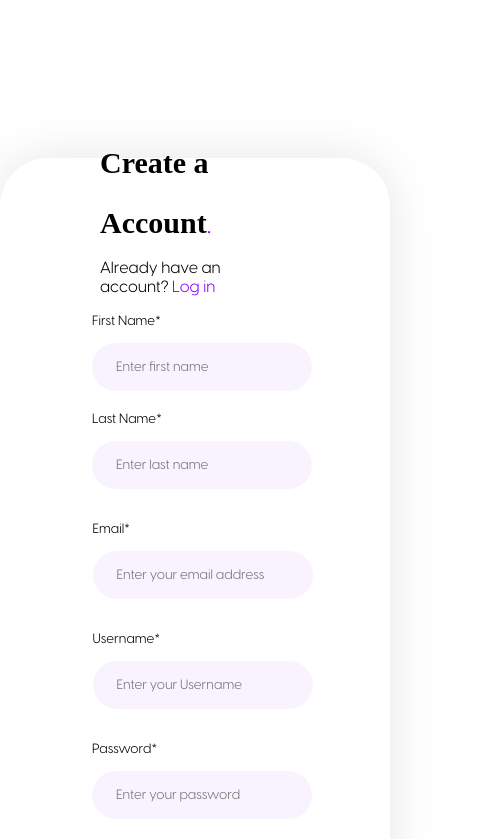
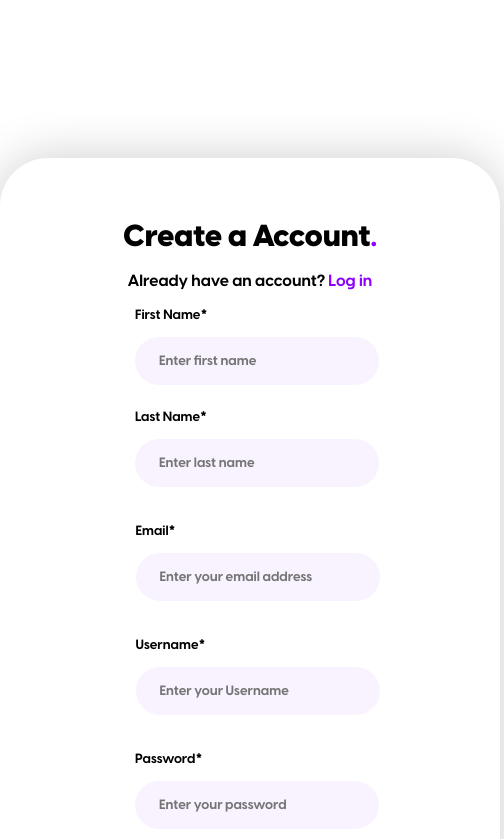
Before and after one commit to CracKube/crackube-frontend, a React (Create React App) app: page /login in a window 390 px wide. Shown: the top 839 px of the page, 504 px wide, since content can reach past the window. Built offline with nearby package versions, Linux system fonts and the light colour scheme.

Commit message:
Login Page Completed

```diff
--- a/package.json
+++ b/package.json
@@ -8,6 +8,7 @@
     "@testing-library/user-event": "^13.5.0",
     "react": "^18.2.0",
     "react-dom": "^18.2.0",
+    "react-helmet": "^6.1.0",
     "react-router-dom": "^6.8.1",
     "react-scripts": "5.0.1",
     "web-vitals": "^2.1.4"
--- a/src/Component/Pages/LandingPage.jsx
+++ b/src/Component/Pages/LandingPage.jsx
@@ -1,6 +1,6 @@
 import React from 'react'
 import Navbar from '../Navbar'
-
+import Login from '../Pages/Login';
 function LandingPage() {
     return (
         <>
--- a/src/Component/Pages/Login.jsx
+++ b/src/Component/Pages/Login.jsx
@@ -1,20 +1,41 @@
-import React from 'react'
-import Navbar from '../Navbar'
-import { useState } from 'react';
+import React, { useState } from 'react'
 import {Helmet} from 'react-helmet';
+import ProgressPassword from '../ProgressPassword';
 
 function Login() {
     const [message, setMessage] = useState("");
     const [userMsg, setUserMsg] = useState("");
+    const [CPass, setCPass] = useState("");
     const [prompt, setPrompt] = useState("");
     const [FirstName, setFirstName] = useState("");
     const [LastName, setLastName] = useState("");
     const [focus, setFocus] = useState(false);
     const [focus1, setFocus1] = useState(false);
     const [focus2, setFocus2] = useState(false);
-    const [focus3, setFocus3] = useState(false);
+    const [focus3, setFocus3] = useState();
     const [focus4, setFocus4] = useState(false);
+    const [focus5, setFocus5] = useState(false);
+    const [checks, setChecks] = useState({
+        letterCheck: false,
+        mailCheck: false,
+        smallCheck: false,
+        CapsCheck: false,
+        SpecialChar: false,
+        lengthCheck : false,
+        numCheck: false,
+        letChk: false,
 
+    })
+    // Confirm password method
+    const passwordInput = document.getElementById("password");
+    const confirmPassword = document.getElementById("confirmPassword");
+    function verifyPassword() {
+        if(passwordInput.value !== confirmPassword.value) {
+            setCPass("*Passwords do not match");
+        }else{
+            setCPass("");
+        }
+    }
     // handle Focus on inputs
     const handleOnFocus = () => {
         setFocus(true);
@@ -37,14 +58,18 @@ function Login() {
     const handleOnFocus3 = () => {
         setFocus3(true);
     }
-    const handleOnBlur3 = () => {
-        setFocus3(false);
-    }
+
     const handleOnFocus4 = () => {
         setFocus4(true);
     }
     const handleOnBlur4 = () => {
         setFocus4(false);
+    }
+    const handleOnFocus5 = () => {
+        setFocus5(true);
+    }
+    const handleOnBlur5 = () => {
+        setFocus5(false);
     }
     //other Implementation
     // FirstName
@@ -54,37 +79,38 @@ function Login() {
             var currentValue = e.target.value;
             const regEx = /^[a-zA-Z]{1,10}$/
             if(regEx.test(currentValue)) {
-                setFirstName("Strong First name");
+                setLastName("");
             }else if (!regEx.test(currentValue) ){
-                setFirstName("Invalid")
+                setLastName("*This is not the first name")
+            }else {
+                setLastName("");
+            }
+        })
+    }
+    var firstName = document.getElementById("lastname");
+    if(firstName) {
+        firstName.addEventListener('input' , function(e) {
+            var currentValue = e.target.value;
+            const regEx = /^[a-zA-Z]{1,10}$/
+            if(regEx.test(currentValue)) {
+                setFirstName("");
+            }else if (!regEx.test(currentValue) ){
+                setFirstName("*This is not the last name")
             }else {
                 setFirstName("");
             }
         })
     }
-    var lastName = document.getElementById("lastname");
-    if(lastName) {
-        lastName.addEventListener('input' , function(e) {
-            var currentValue = e.target.value;
-            const regEx = /^[a-zA-Z]{1,10}$/
-            if(regEx.test(currentValue)) {
-                setLastName("Strong Last Name");
-            }else if (!regEx.test(currentValue) ){
-                setLastName("Invalid")
-            }else {
-                setLastName("");
-            }
-        })
-    }
+
     var userName = document.getElementById("username");
      if(userName){
      userName.addEventListener('input' , function(e) {
         var currentValue = e.target.value;
         const regEx = /^[a-zA-Z]{1,10}$/
         if(regEx.test(currentValue)) {
-            setUserMsg("Strong User Name");
+            setUserMsg("");
         }else if (!regEx.test(currentValue) ){
-            setUserMsg("Invalid")
+            setUserMsg("*Invalid User Name")
         }else {
             setUserMsg("");
         }
@@ -96,28 +122,41 @@ function Login() {
             var currentValue = e.target.value;
             const regEx = /[a-zA-Z0-9._%+-]+@[a-zA-Z0-9.-]+\.[a-z]{2,8}(.[a-z{2,8}])?/
             if(regEx.test(currentValue)){
-                setMessage("Email is valid");
+                setMessage("");
             }else if(!regEx.test(currentValue))  {
-                setMessage("Email is not valid");
+                setMessage("*Email is not valid");
             } else {
                 setMessage("");
             }
         })
     }
-    var password = document.getElementById("password")
-    if(password) {
-        password.addEventListener('input', function(e) {
-            var currentValue = e.target.value;
-            const regEx = /^(?=.*\d)(?=.*[a-z])(?=.*[A-Z])(?=.*[\W_222]).{8,}$/
-            if(regEx.test(currentValue)) {
-                setPrompt("Strong password");
-            }else if (!regEx.test(currentValue) ){
-                setPrompt("Password is weak")
-            }else {
-                setPrompt("");
-            }
+    const handleEmail = (e) => {
+        const {value} = e.target;
+        const mailCheck = /[a-zA-Z0-9._%+-]+@[a-zA-Z0-9.-]+\.[a-z]{2,8}(.[a-z{2,8}])?/.test(value);
+        setChecks({
+            mailCheck,
+        });
+    }
+    const handleOnBlur3 = () => {
+        setFocus3(false);
+
+    }
+    const handlePassword = (e) => {
+        const {value} = e.target;
+        const smallCheck = /[a-z]/.test(value);
+        const CapsCheck = /[A-Z]/.test(value);
+        const SpecialChar = /[^\w\s]/.test(value);
+        const numCheck = /\d/.test(value);
+        const lengthCheck =/.{8,}$/.test(value);
+        setChecks({
+            smallCheck,
+            CapsCheck,
+            SpecialChar,
+            numCheck,
+            lengthCheck,
         })
     }
+
   return (
 
     <div className='out'>
@@ -131,57 +170,117 @@ function Login() {
             <p>Create a Account<span className='dot'>.</span></p>
         </div>
         <div className='box'>
-            <p>Already have an account? <a href='' className='log'>Log in</a></p>
+            <p>Already have an account? <a href='/' className='log'>Log in</a></p>
         </div>
         <div className='name'>
             <div className='first'>
                 <div><h5>First Name*</h5></div>
-                <div><form action=""><input type="text" id = "firstname" onFocus={handleOnFocus3}
-                onBlur = {handleOnBlur3} placeholder='Enter first name'/></form></div>
+                <div>
+                <form action="firstname"><input type="text"
+                id = "firstname"
+                onFocus={handleOnFocus3}
+                onBlur = {handleOnBlur3}
+                placeholder='Enter first name'
+                /></form>
+                {focus3 ? null  : <p style={{
+                color: "#ff0000",
+                fontSize: "10px",
+                paddingLeft: "70px",
+            }}>{LastName}</p> }
+                </div>
             </div>
 
             <div className='last'>
                 <div><h5>Last Name*</h5></div>
-                <div><form action=""><input id = "lastname" onFocus={handleOnFocus4}
-                onBlur = {handleOnBlur4} type="text" placeholder='Enter last name' /></form></div>
+                <div><form action="lastname"><input id = "lastname"
+                onFocus={handleOnFocus4}
+                onBlur = {handleOnBlur4}
+                type="text"
+                placeholder='Enter last name'
+                 /></form>
+                {/* {focus4 ?( <ProgressBar letterFlag = {checks.letterCheck ? true : false} />): null} */}
+                {focus4 ? null :  <p style={{
+                color: "#ff0000",
+                fontSize: "10px",
+                paddingLeft: "70px",
+            }}>{FirstName}</p> }
+                </div>
             </div>
 
         </div>
         <div >
-        <div className='first'>{focus3 ? FirstName : null}</div>
-        <div className='last'>{focus4 ? LastName : null}</div>
         </div>
 
         <div className='email'>
             <div><h5>Email*</h5></div>
-            <div><form action="" ><input id = "email1" onFocus={handleOnFocus}
-            onBlur = {handleOnBlur} type="text" placeholder='Enter your email address' on
-            /></form></div>
-            {focus ? message: null}
+            <div><form action="" ><input id = "email1"
+            onFocus={handleOnFocus}
+            onBlur = {handleOnBlur}
+             type="text" placeholder='Enter your email address' onKeyUp={handleEmail}
+            /></form>
+            {focus ? null : <p style={{
+                color: "#ff0000",
+                fontSize: "10px",
+                paddingLeft: "10px",
+            }}>{message}</p>  }
+            </div>
+
         </div>
         <div className='email'>
             <div><h5>Username*</h5></div>
-            <div><form action="" ><input id = "username" onFocus={handleOnFocus1}
-            onBlur = {handleOnBlur1} type="text" placeholder='Enter your Username'
+            <div><form action="" ><input id = "username"
+            onFocus={handleOnFocus1}
+            onBlur = {handleOnBlur1}
+            type="text"
+            placeholder='Enter your Username'
             />
             </form>
             </div>
         </div>
-        {focus1 ? userMsg : ""}
+        {focus1 ? null : <p style={{
+                color: "#ff0000",
+                fontSize: "10px",
+                paddingLeft: "10px",
+            }}> {userMsg}</p> }
         <div className='name'>
             <div className='first'>
                 <div><h5>Password*</h5></div>
-                <div><form action=""><input id = "password" onFocus={handleOnFocus2}
-                onBlur = {handleOnBlur2} type="text" placeholder='Enter your password'
-                /></form></div>
+                <div><form action=""><input type = "text"
+                id = "password"
+                onFocus={handleOnFocus2}
+                onBlur = {handleOnBlur2}
+                placeholder='Enter your password'
+                onKeyUp={handlePassword}
+                /></form>
+                {focus2 ? <ProgressPassword
+                smallCheckFlag = {checks.smallCheck ? true : false}
+                CapsCheckFlag = {checks.CapsCheck ? true : false}
+                SpecialCharFlag = {checks.SpecialChar? true : false}
+                numCheckFlag = {checks.numCheck ? true : false}
+                lengthCheckFlag = {checks.lengthCheck ? true : false}
+                />: null}
+
+                </div>
             </div>
 
             <div className='last'>
                 <div><h5>Confirm Password*</h5></div>
-                <div><form action=""><input type="text" placeholder='Re-Enter your password' /></form></div>
+                <div><form action=""><input
+                type="password"
+                onFocus={handleOnFocus5}
+                onBlur = {handleOnBlur5}
+                placeholder='Re-Enter your password'
+                id='confirmPassword'
+                onKeyUp={verifyPassword}
+                /></form>
+                 {focus5 ? null : <p style={{
+                color: "#ff0000",
+                fontSize: "10px",
+                paddingLeft: "70px",
+            }}>{CPass}</p> }
+                </div>
             </div>
         </div>
-        {focus2 ? prompt : null}
         <div className='info'>
             <h5>By Signing Up, you agree to <a href=''>terms of use</a> and<br></br> <a href=""> privacy statements.</a></h5>
         </div>
--- a/src/Component/Pages/Signup.jsx
+++ b/src/Component/Pages/Signup.jsx
@@ -1,10 +1,12 @@
 import React from 'react'
 import Navbar from '../Navbar'
+import Login from './Login'
 
 function Signup() {
     return (
         <>
             <Navbar/>
+            <Login/>
         </>
     )
 }
--- /dev/null
+++ b/src/Component/ProgressPassword.jsx
@@ -0,0 +1,131 @@
+import React, { useEffect } from 'react'
+import { useState } from 'react';
+
+
+const ProgressPassword = ({
+    smallCheckFlag,
+    CapsCheckFlag,
+    SpecialCharFlag,
+    numCheckFlag,
+    lengthCheckFlag,
+}) => {
+    const [progress, setProgress] = useState(0);
+    const [count, setCount] = useState(0);
+    const [color, setColor] = useState(0);
+    const [comments, setComments] = useState(0);
+
+    let count1 = 0;
+    useEffect(() => {
+        console.log(
+            smallCheckFlag,
+            CapsCheckFlag,
+            SpecialCharFlag,
+            numCheckFlag,
+            lengthCheckFlag);
+
+            const A  = [ smallCheckFlag,
+                CapsCheckFlag,
+                SpecialCharFlag,
+                numCheckFlag,
+                lengthCheckFlag];
+                setCount(0);
+                for(let i = 0 ; i < A.length; i++) {
+                    if(A[i] === true){
+                        count1 = count1 + 1;
+                    }
+                }
+                if(count1 == 0) {
+                    setProgress(0);
+                    setColor("#ff0000");
+                    setComments("Very Weak");
+                }
+                if(count1 == 1){
+                    setProgress(20);
+                    setColor("#ff0000");
+                    setComments("Very Weak");
+                }
+                if(count1 == 2){
+                    setProgress(40);
+                    setColor("#ff6600")
+                    setComments("weak");
+                }
+                if(count1 == 3){
+                    setProgress(60);
+                    setColor("#ff6600");
+                    setComments("Average")
+                }
+                if(count1 == 4){
+                    setProgress(80);
+                    setColor("#ff6600");
+                    setComments("Good")
+                }
+                if(count1 == 5){
+                    setProgress(100);
+                    setColor("#34b233");
+                    setComments("Great!")
+                }
+                console.log(progress);
+        // if(smallCheckFlag === true && progress < 100){
+        //     setProgress(progress + 20);
+        // }
+        //  if (smallCheckFlag === false && progress > 20) {
+        //     setProgress(progress - 20);
+        // }
+        // if(CapsCheckFlag === true && progress < 100) {
+        //     setProgress(progress + 20);
+        // }
+        //  if (CapsCheckFlag === false && progress > 20) {
+        //     setProgress(progress - 20);
+        // }
+        // if(SpecialCharFlag === true && progress < 100){
+        //     setProgress(progress + 20);
+        // }
+        //  if (SpecialCharFlag === false && progress > 20) {
+        //     setProgress(progress - 20);
+        // }
+        // if(numCheckFlag === true && progress < 100) {
+        //     setProgress(progress + 20);
+        // }
+        //  if (numCheckFlag === false && progress > 20) {
+        //     setProgress(progress - 20)
+        // }
+        // if(lengthCheckFlag === true && progress < 100){
+        //     setProgress(progress + 20);
+        // }
+        //  if (lengthCheckFlag === false && progress > 20) {
+        //     setProgress(progress - 20)
+        // }
+
+    }, [smallCheckFlag,CapsCheckFlag,SpecialCharFlag,numCheckFlag,lengthCheckFlag])
+    return (
+        <div style={{
+            position: 'relative',
+            top: "10px",
+            left: "10px",
+            width: "150px",
+            height: "5px",
+            borderRadius: "100px",
+            backgroundColor: "#CECECE",
+
+        }} className='prog'>
+            <div style={{
+                position: 'relative',
+                right: "7px",
+                height: "5px",
+                borderRadius: "100px",
+                width: `${progress}%`,
+                backgroundColor: `${color}`,
+                transition: "width 0.5s"
+            }}> </div>
+            <div> <p style={{
+                color : `${color}`,
+                paddingLeft: "80px",
+                paddingTop: "5px",
+                fontSize: "10px",
+                paddingBottom : "130px",
+            }}>*{comments}</p> </div>
+        </div>
+    )
+}
+
+export default ProgressPassword;
--- a/src/index.css
+++ b/src/index.css
@@ -2,7 +2,7 @@
 
 
 *{
-  box-sizing: border-box;
+
   padding: 0rem;
   margin: 0rem;
   font-family: 'VisbyCF';
@@ -11,6 +11,7 @@
 
 }
 .body{
+  box-sizing: border-box;
   margin: auto;
   max-width: 160rem;
 }
@@ -18,6 +19,7 @@
 
 /* Start - navbar CSS */
 .nav-bar{
+  box-sizing: border-box;
   display: flex;
   flex-direction: row;
   align-items: center;
@@ -438,8 +440,14 @@
   padding: 0px;
   margin: 0px;
 }
-
-
+@font-face {
+  font-family: VisbyCF;
+  src: url('./Font/Visby\ CF\ v4.2\ OTF/VisbyCF-Bold.otf');
+}
+@font-face {
+  font-family: VisbyCFH;
+  src: url('./Font/Visby\ CF\ v4.2\ OTF/VisbyCF-Heavy.otf');
+}
 .main p , .main h5, .main input, .main button{
   font-family: 'VisbyCF'
 }
@@ -472,7 +480,7 @@
   padding-left: 100px;
   padding-right: 100px;
   background: #FFFFFF;
-  box-shadow: 0px 0px 50px rgba(0, 0, 0, 0.1);
+  box-shadow: 0px 0px 50px rgba(0, 0, 0, 0.2);
   border-radius: 48px;
   display: flex;
   flex-direction: column;
@@ -513,7 +521,7 @@
   border: none;
 }
 .info{
-  padding-top: 16px;
+  padding-top: 26px;
 }
 .create-button{
   background: #8E00FF;
@@ -621,6 +629,15 @@
     font-size: 30px;
     line-height: 60px;
   }
+  .prog{
+    position: relative;
+    overflow: hidden;
+    width: 150px;
+    height: 35px;
+    border-radius: 15px;
+    background-color: red;
+  }
+
 
 
   .email{
```
Also changed, not shown: 1 other file (tests, documents, lock files or other folders).
